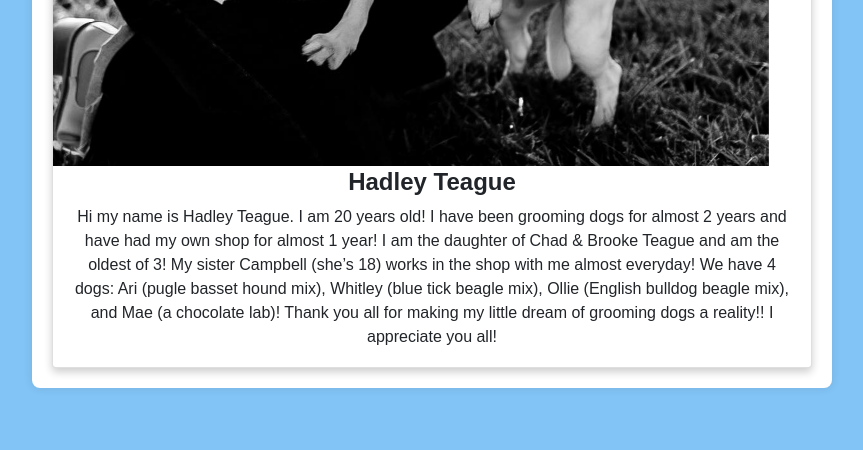
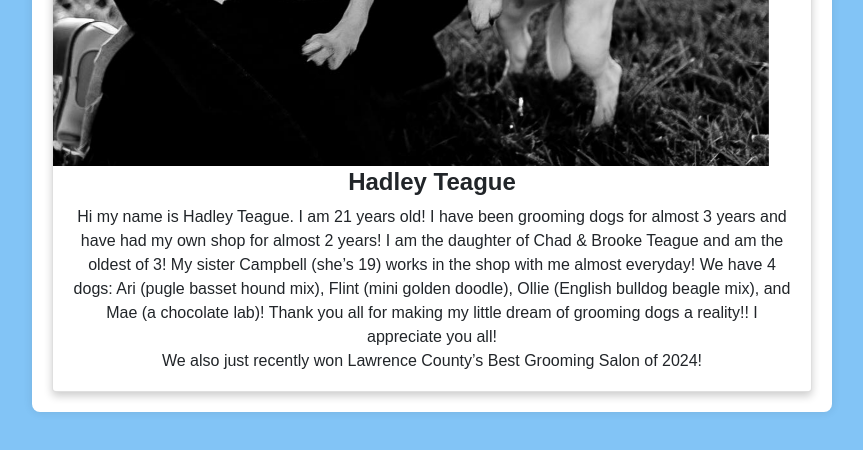
Before and after one commit to Abel-Web-Designs/Bubbles-Bows, a plain HTML site: page about.html in a window 1280 px wide. Shown: the part 775-1225 px from the top of the page, without its empty margins (208-1071 px from the left). Drawn offline with nearby package versions, Linux system fonts and the light colour scheme.

Commit message:
Update about.html

```diff
--- a/about.html
+++ b/about.html
@@ -52,10 +52,14 @@
               </div>
               <div class="cardcontainer">
                 <h4><b>Hadley Teague</b></h4>
-                <p>Hi my name is Hadley Teague. I am 20 years old! I have been grooming dogs for almost 2 years and have had  my own shop for almost 1 year!
-                  I am the daughter of Chad & Brooke Teague and am the oldest of 3! My sister Campbell (she’s 18)  works in the shop with me almost everyday!
-                  We have  4 dogs: Ari (pugle basset hound mix), Whitley (blue tick beagle mix), Ollie (English bulldog beagle mix), and Mae (a chocolate lab)!
-                  Thank you all for making my little dream of grooming dogs a reality!! I appreciate you all!</p>
+                <p>
+                    Hi my name is Hadley Teague. I am 21 years old! I have been grooming dogs for almost 3 years and have had my own shop for almost 2 years! I am
+                    the daughter of Chad & Brooke Teague and am the oldest of 3! My sister Campbell (she’s 19) works in the shop with me almost everyday! We have 4 dogs:
+                    Ari (pugle basset hound mix), Flint (mini golden doodle), Ollie (English bulldog beagle mix), and Mae (a chocolate lab)! Thank you all for making my
+                    little dream of grooming dogs a reality!! I appreciate you all!
+                    <br>
+                    We also just recently won Lawrence County’s Best Grooming Salon of 2024!
+                </p>
               </div>
             </div>
         </center>
```
